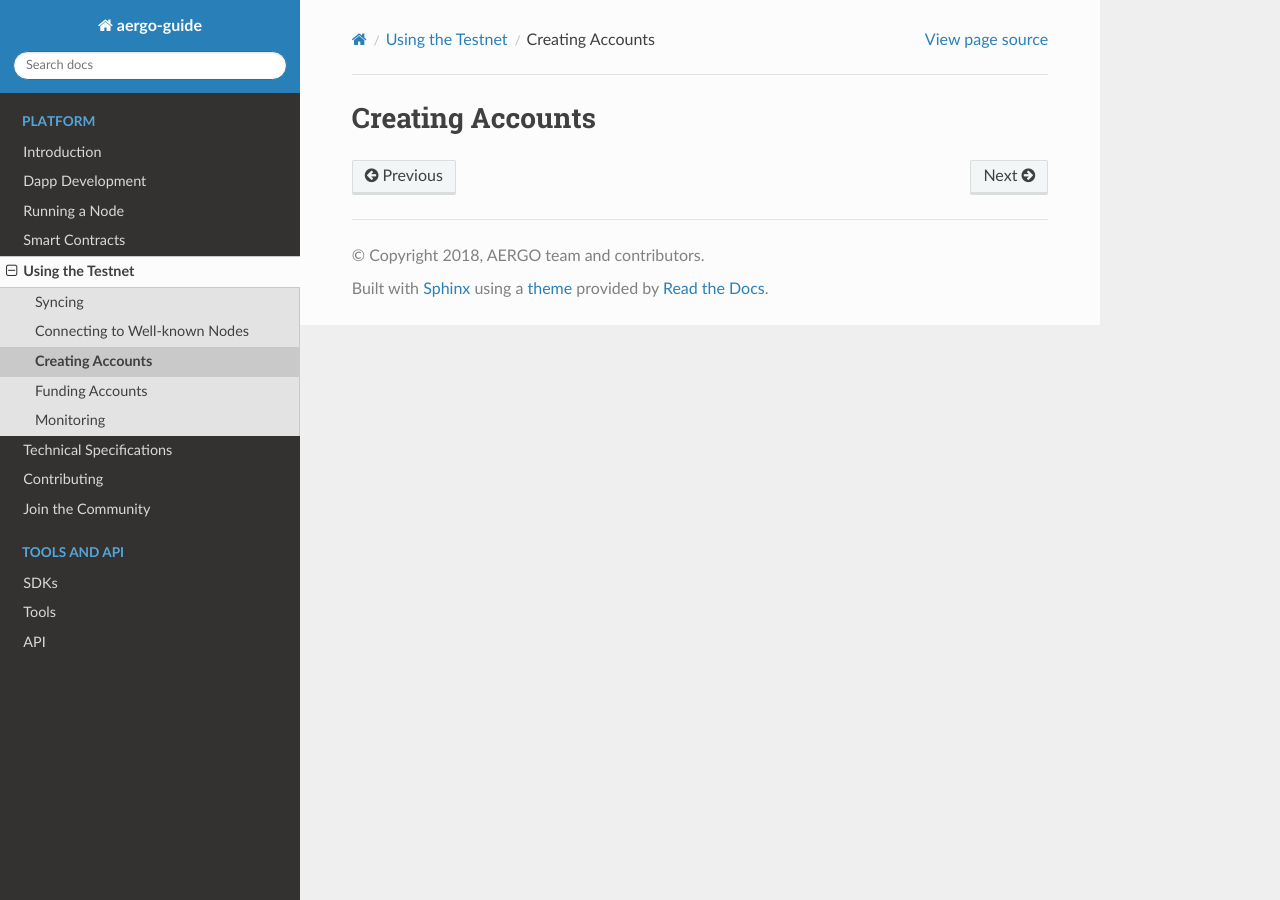
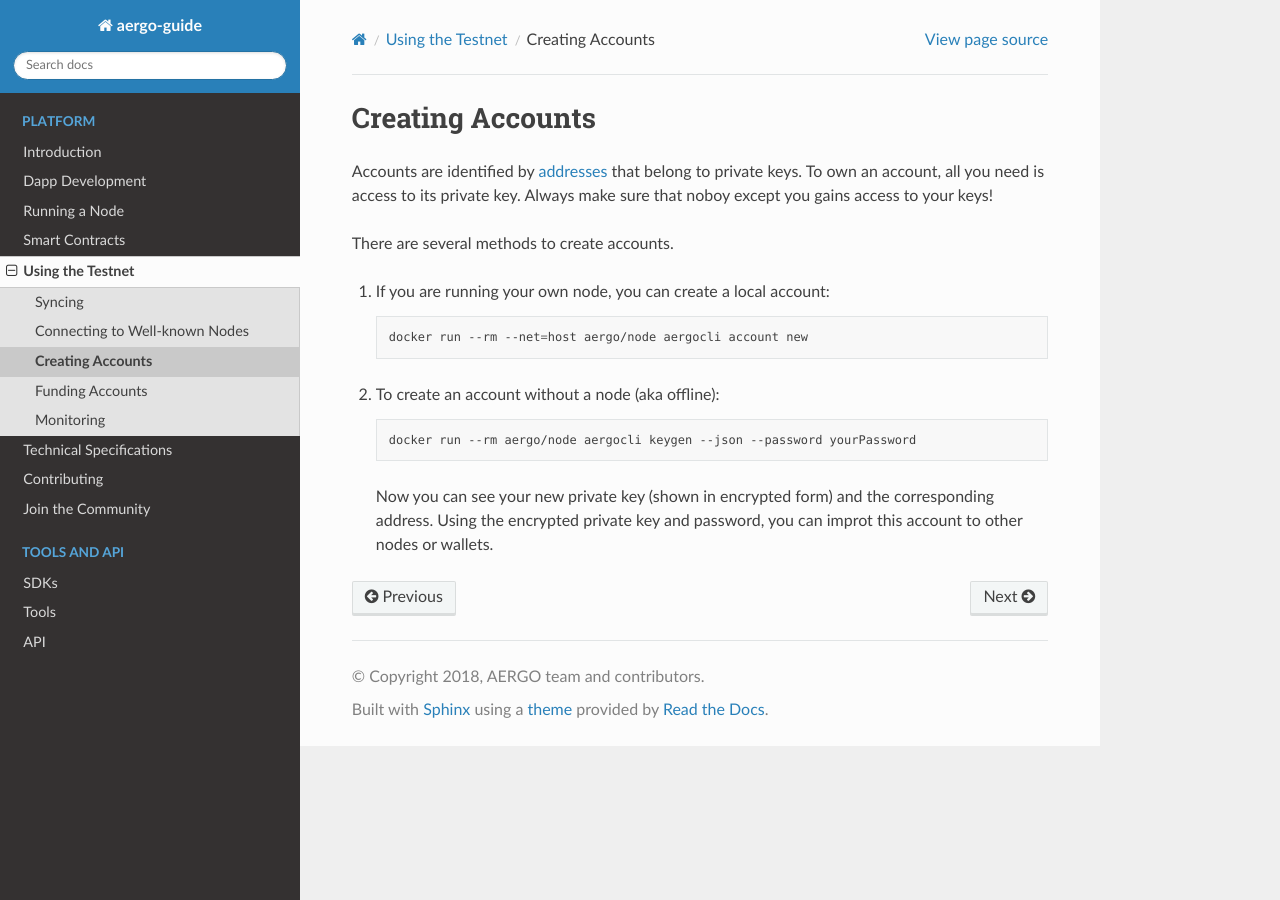
Before and after one commit to aergoio/guide, a Sphinx documentation site: the page built from source/using-testnet/accounts.rst, in a window 1280 px wide. Built offline with Sphinx 7.4.7 and the Read the Docs theme 2.0.0, drawn with Linux system fonts in a browser that asks for light colours.

Commit message:
add accounts and funding articles

```diff
--- a/source/using-testnet/accounts.rst
+++ b/source/using-testnet/accounts.rst
@@ -1,2 +1,22 @@
 Creating Accounts
 =================
+
+Accounts are identified by `addresses <../specs/addresses.html>`_ that belong to private keys. To own an account, all you need is access to its private key.
+Always make sure that noboy except you gains access to your keys!
+
+There are several methods to create accounts.
+
+1. If you are running your own node, you can create a local account:
+
+   .. code-block:: shell
+
+        docker run --rm --net=host aergo/node aergocli account new
+
+2. To create an account without a node (aka offline):
+
+   .. code-block:: shell
+
+        docker run --rm aergo/node aergocli keygen --json --password yourPassword
+
+   Now you can see your new private key (shown in encrypted form) and the corresponding address.
+   Using the encrypted private key and password, you can improt this account to other nodes or wallets.
```
Also changed, not shown: source/using-testnet/funding.rst (+10 -0 lines).
